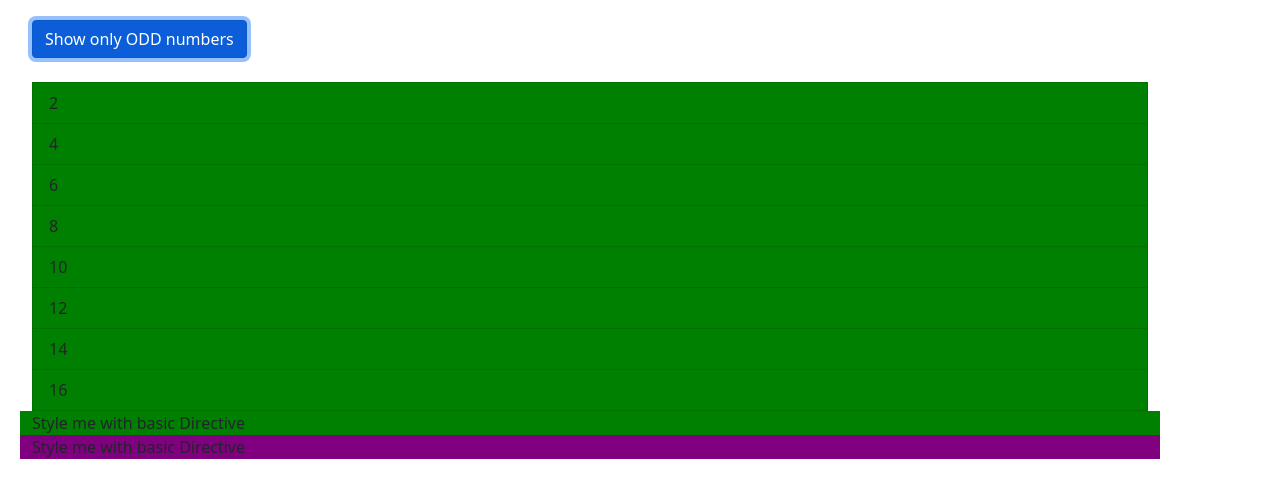
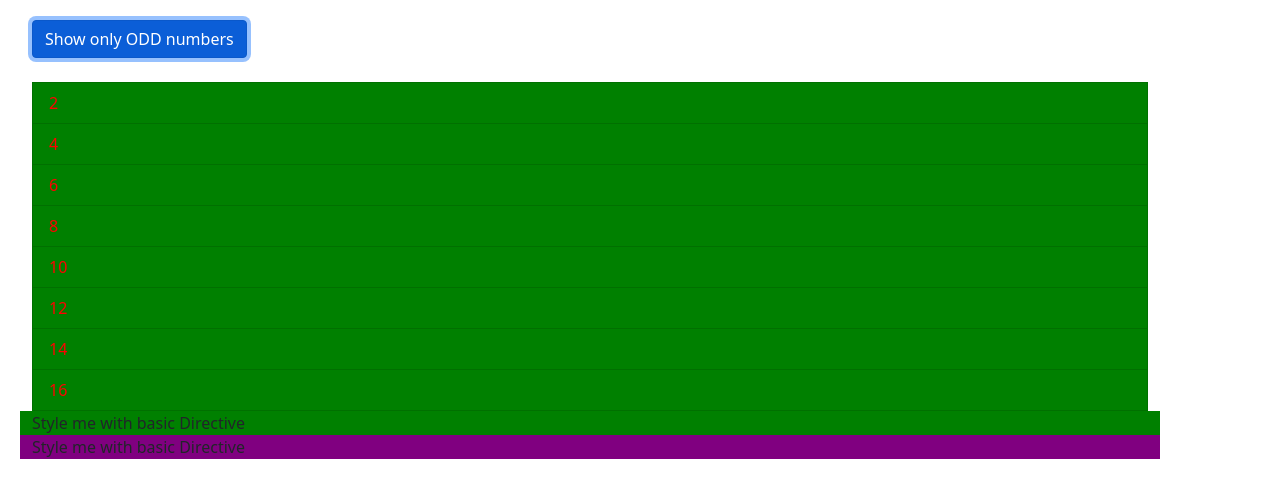
Before and after one commit to bhushanabhisheki/ServerMaintainApp, an Angular app: page / in a window 1280 px wide. Both pictures are taken after a click on the button "Show only ODD numbers". Shown: the top 498 px of the page. Built offline with nearby package versions, Linux system fonts and the light colour scheme.

Commit message:
Building a Structural Directive

```diff
--- a/src/app/app.module.ts
+++ b/src/app/app.module.ts
@@ -8,6 +8,7 @@
 import { DirectivesComponent } from './directives/directives.component';
 import { BasicHightlightDirective } from './basic-highlight/basic-highlight.directive';
 import { BetterHighlightDirective } from './better-highlight/better-highlight.directive';
+import { UnlessDirective } from './unless.directive';
 
 @NgModule({
   declarations: [
@@ -17,6 +18,7 @@
     DirectivesComponent,
     BasicHightlightDirective,
     BetterHighlightDirective,
+    UnlessDirective,
   ],
   imports: [BrowserModule, FormsModule],
   providers: [],
--- a/src/app/directives/directives.component.html
+++ b/src/app/directives/directives.component.html
@@ -18,13 +18,13 @@
             {{ number }}
           </li>
         </div>
-
-        <ng-template [ngIf]="!onlyOdd">
-          <div>
+      </ul>
+      <ul class="list-group">
+        <div *appUnless="!onlyOdd">
           <li
             class="list-group-item"
             *ngFor="let number of evenNumbers"
-              [ngClass]="{ odd: number % 2 !== 0 }"
+            [ngClass]="{ odd: number % 2 === 0 }"
             [ngStyle]="{
               backgroundColor: number % 2 === 0 ? 'green' : 'transparent'
             }"
@@ -32,7 +32,6 @@
             {{ number }}
           </li>
         </div>
-        </ng-template>
       </ul>
     </div>
 
--- /dev/null
+++ b/src/app/unless.directive.ts
@@ -0,0 +1,19 @@
+import { Directive, Input, TemplateRef, ViewContainerRef } from '@angular/core';
+
+@Directive({
+  selector: '[appUnless]',
+})
+export class UnlessDirective {
+  @Input() set appUnless(condition: boolean) {
+    if (condition) {
+      this.vcRef.createEmbeddedView(this.templateRef);
+    } else {
+      this.vcRef.clear();
+    }
+  }
+
+  constructor(
+    private templateRef: TemplateRef<any>,
+    private vcRef: ViewContainerRef
+  ) {}
+}
```
Lines whose indentation alone changed are shown as unchanged.
